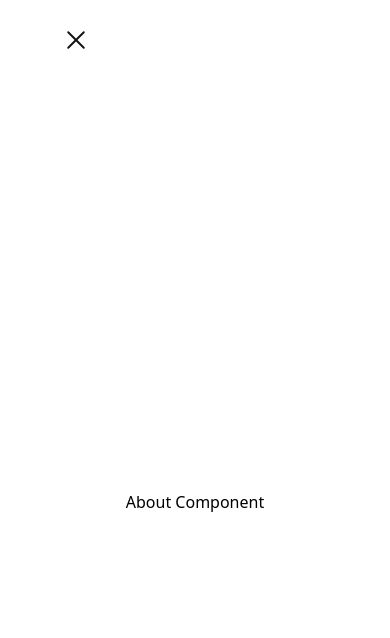
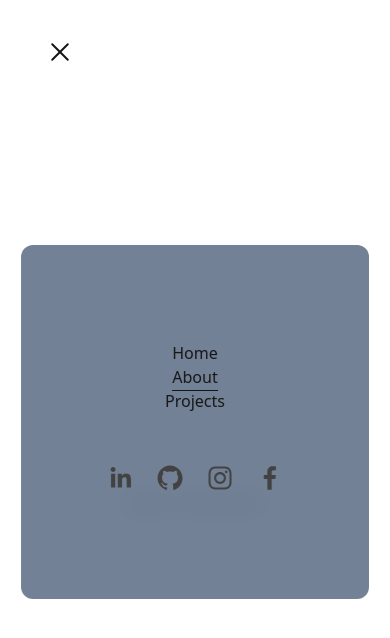
Before and after one commit to Eddie-Kuo/personal-portfolio, a Next.js app: page /about in a window 390 px wide. Both pictures are taken after a click on the button 76 px from the left and 40 px from the top of the page. Shown: the top 638 px of the page. Built offline with nearby package versions, Linux system fonts and the light colour scheme.

Commit message:
nav menu popup

```diff
--- a/components/BackgroundCircles.jsx
+++ b/components/BackgroundCircles.jsx
@@ -1,7 +1,7 @@
 import React from 'react';
 import { motion } from 'framer-motion';
 
-export default function BackgroundCircles({ className = '' }) {
+export default function BackgroundCircles() {
   return (
     <motion.div
       className='relative flex justify-center items-center mt-20'
--- a/components/Header.jsx
+++ b/components/Header.jsx
@@ -16,9 +16,9 @@ export default function Header() {
   console.log(isOpen);
 
   return (
-    <header className='w-full h-20 flex justify-between items-center px-16 py-8 mx-auto z-0'>
+    <header className='w-full h-20 flex justify-between items-center px-16 py-8 mx-auto'>
       <button
-        className='md:hidden flex flex-col justify-center items-center'
+        className='lg:hidden flex flex-col justify-center items-center mt-6 -ml-4 sm:mt-0 sm:ml-0 z-40'
         onClick={handleClick}
       >
         <span
@@ -39,7 +39,7 @@ export default function Header() {
       </button>
 
       <motion.div
-        className='hidden md:flex mr-10'
+        className='hidden lg:flex mr-10'
         initial={{
           x: -500,
           opacity: 0,
@@ -67,7 +67,7 @@ export default function Header() {
         />
       </motion.div>
       <motion.div
-        className='hidden md:flex space-x-5'
+        className='hidden lg:flex space-x-5'
         initial={{
           x: 500,
           opacity: 0,
@@ -104,6 +104,55 @@ export default function Header() {
         />
         <span className='w-8 h-8 bg-black rounded-full self-center'></span>
       </motion.div>
+
+      {isOpen ? (
+        <motion.div
+          initial={{ scale: 0, opacity: 0, x: '-50%', y: '-50%' }}
+          animate={{ scale: 1, opacity: 1 }}
+          className='flex flex-col justify-center items-center top-1/2 left-1/2 fixed z-30 bg-slate-500/90 -translate-x-1/2 -translate-y-1/2 rounded-xl backdrop-blur-md md:p-16 transition ease-in duration-300'
+        >
+          <nav className='flex flex-col sm:flex-row justify-center items-center pt-24 px-36'>
+            <CustomLink
+              href='/'
+              title='Home'
+              className='sm:mr-6 text-[#161616]'
+            />
+            <CustomLink
+              href='/about'
+              title='About'
+              className='sm:mx-6 text-[#161616]'
+            />
+            <CustomLink
+              href='/projects'
+              title='Projects'
+              className='sm:ml-6 text-[#161616]'
+            />
+          </nav>
+
+          <nav className='mt-10 pb-24 px-8 flex justify-center items-center'>
+            <SocialIcon
+              url='https://www.linkedin.com/in/eddie-kuo17/'
+              fgColor='#424242'
+              bgColor='transparent'
+            />
+            <SocialIcon
+              url='https://github.com/Eddie-Kuo'
+              fgColor='#424242'
+              bgColor='transparent'
+            />
+            <SocialIcon
+              url='https://www.instagram.com/the_eddiekuo/'
+              fgColor='#424242'
+              bgColor='transparent'
+            />
+            <SocialIcon
+              url='https://www.facebook.com/eddie.kuo.520/'
+              fgColor='#424242'
+              bgColor='transparent'
+            />
+          </nav>
+        </motion.div>
+      ) : null}
     </header>
   );
 }
--- a/pages/index.js
+++ b/pages/index.js
@@ -31,7 +31,7 @@ export default function Home() {
             className='rounded-full h-40 w-40 object-cover'
           />
 
-          <div className='z-20'>
+          <div className='z-5'>
             <h2 className='text-small uppercase text-gray-700 tracking-[15px] mt-5 px-5'>
               Software Engineer
             </h2>
```
